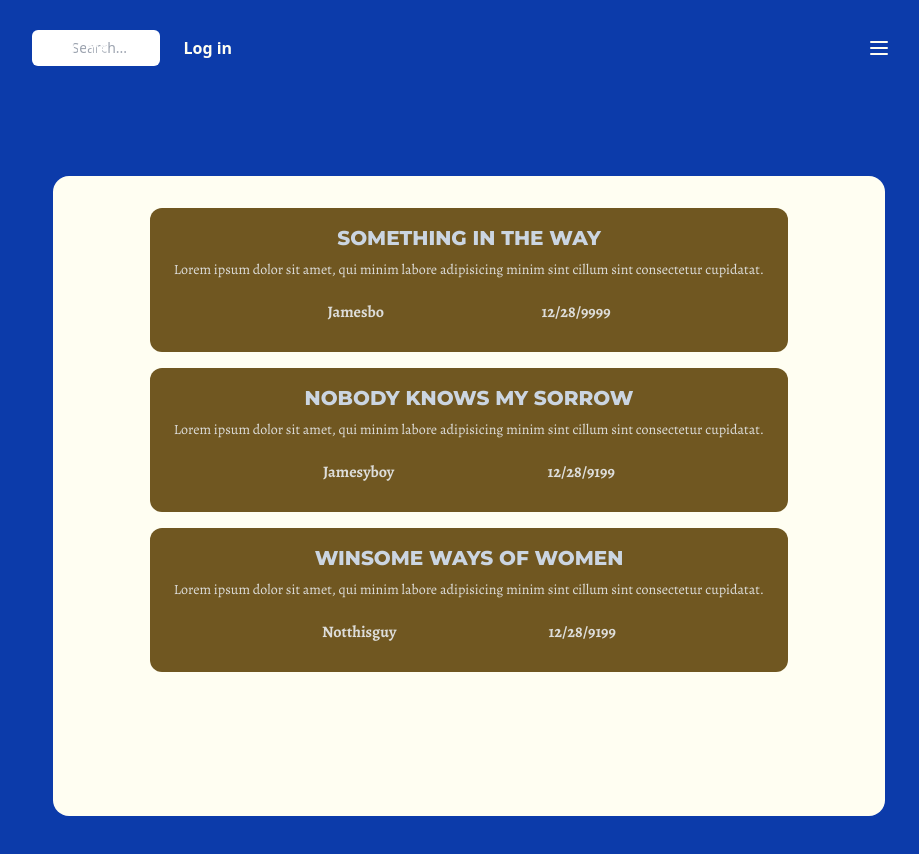
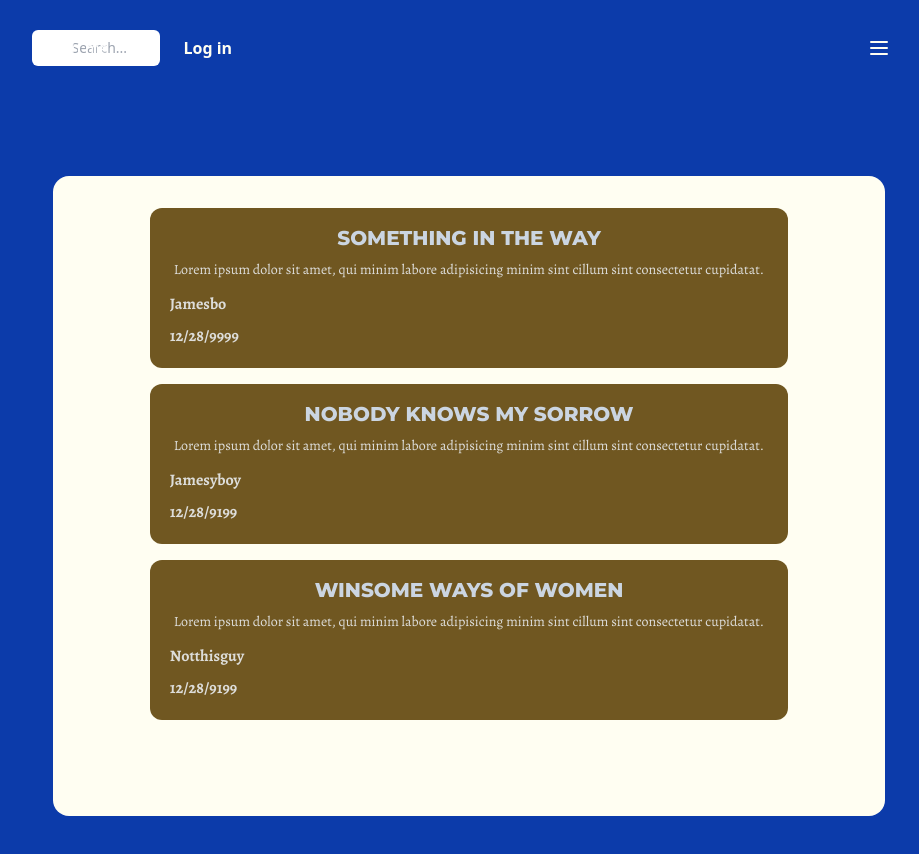
Before and after one commit to CodeWarrior-debug/dev-devo-blog, a Next.js app: page / in a window 1280 px wide. Shown: the top 854 px of the page, without its empty margins (171-1090 px from the left). Built offline with nearby package versions, Linux system fonts and the light colour scheme.

Commit message:
working on link

```diff
--- a/pages/index.js
+++ b/pages/index.js
@@ -10,8 +10,6 @@ const alegreya = Alegreya({ subsets: ['latin'] })
 const montserrat = Montserrat({ subsets: ['latin'] })
 
 
-
-
 export default function Home() {
 
   const myBlogs =
@@ -21,23 +19,44 @@ post: 'Lorem ipsum dolor sit amet, officia excepteur ex fugiat reprehenderit eni
 author:'Jamesbo',
 date: '12/28/9999',
 subtitle: "Lorem ipsum dolor sit amet, qui minim labore adipisicing minim sint cillum sint consectetur cupidatat.",
-url:"/blog-1"
+url:"/blog-1",
+id:1,
+tags:[],
+comments:[]
 },
 {title: 'Nobody knows my sorrow',
 post: 'Lorem ipsum dolor sit amet, officia excepteur ex fugiat reprehenderit enim labore culpa sint ad nisi Lorem pariatur mollit ex esse exercitation amet. Nisi animcupidatat excepteur officia. Reprehenderit nostrud nostrud ipsum Lorem est aliquip amet voluptate voluptate dolor minim nulla est proident. Nostrud officia pariatur ut officia. Sit irure elit esse ea nulla sunt ex occaecat reprehenderit commodo officia dolor Lorem duis laboris cupidatat officia voluptate. Culpa proident adipisicing id nulla nisi laboris ex in Lorem sunt duis officia eiusmod. Aliqua reprehenderit commodo ex non excepteur duis sunt velit enim. Voluptate laboris sint cupidatat ullamco ut ea consectetur et est culpa et culpa duis.' ,
 author:'Jamesyboy',
 date: '12/28/9199',
 subtitle: "Lorem ipsum dolor sit amet, qui minim labore adipisicing minim sint cillum sint consectetur cupidatat.",
-url:"/blog-2"
+url:"/blog-2",
+id:2,
+tags:["happiness", "truth"],
+comments:[
+  {
+    commenter:'',
+    comment:'You are the MAN!!',
+    date:'12/29/9999',
+  }
+]
 },
 {title: 'Winsome Ways of Women',
 post: 'Lorem ipsum dolor sit amet, officia excepteur ex fugiat reprehenderit enim labore culpa sint ad nisi Lorem pariatur mollit ex esse exercitation amet. Nisi animcupidatat excepteur officia. Reprehenderit nostrud nostrud ipsum Lorem est aliquip amet voluptate voluptate dolor minim nulla est proident. Nostrud officia pariatur ut officia. Sit irure elit esse ea nulla sunt ex occaecat reprehenderit commodo officia dolor Lorem duis laboris cupidatat officia voluptate. Culpa proident adipisicing id nulla nisi laboris ex in Lorem sunt duis officia eiusmod. Aliqua reprehenderit commodo ex non excepteur duis sunt velit enim. Voluptate laboris sint cupidatat ullamco ut ea consectetur et est culpa et culpa duis.' ,
 author:'Notthisguy',
 date: '12/28/9199',
 subtitle: "Lorem ipsum dolor sit amet, qui minim labore adipisicing minim sint cillum sint consectetur cupidatat.",
-url:"/blog-3"
+url:"/blog-3",
+id:3,
+tags:[],
+comments:[]
 }
   ]
+
+  const connectedTitleUrl = (title, id)=>{
+      return title.split(' ').join('_') + "-" + id
+
+      }
+
 
 
 
@@ -63,17 +82,14 @@ url:"/blog-3"
         return(
           <>
           <div className='bg-[#705721] text-[#FFFEF2] p-4 rounded-xl mb-[1em] min-w-[16em]'>
-
+          <Link href={"blogs/" + connectedTitleUrl(blog.title,"_",blog.id)}>
             <div className={cls(montserrat.className,'bg-brown-500 text-slate-300 uppercase text-center text-xl font-extrabold')}>
-
               {blog.title}
             </div>
 
             <div className={cls(alegreya.className, 'text-[#ddddda] text-sm p-2')}>
               {blog.subtitle}
             </div>
-
-            <div className={cls(alegreya.className, 'text-[#ddddda] text-sm p-2 flex flex-row flex-wrap justify-evenly')}>
 
             <div className={cls(alegreya.className, 'text-[#ddddda] font-bold text-base p-1 min-w-[3em]')}>
               {blog.author}
@@ -82,7 +98,7 @@ url:"/blog-3"
             <div className={cls(alegreya.className, 'text-[#ddddda] font-bold text-base p-1 min-w-[3em]')}>
               {blog.date}
             </div>
-            </div>
+          </Link>
 
 
           </div>
```
